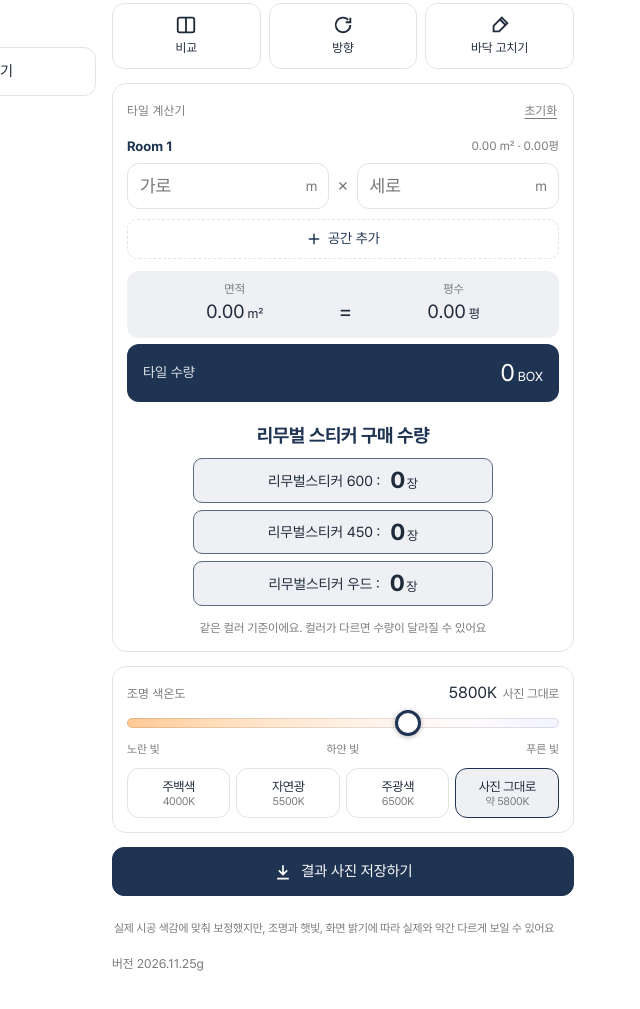
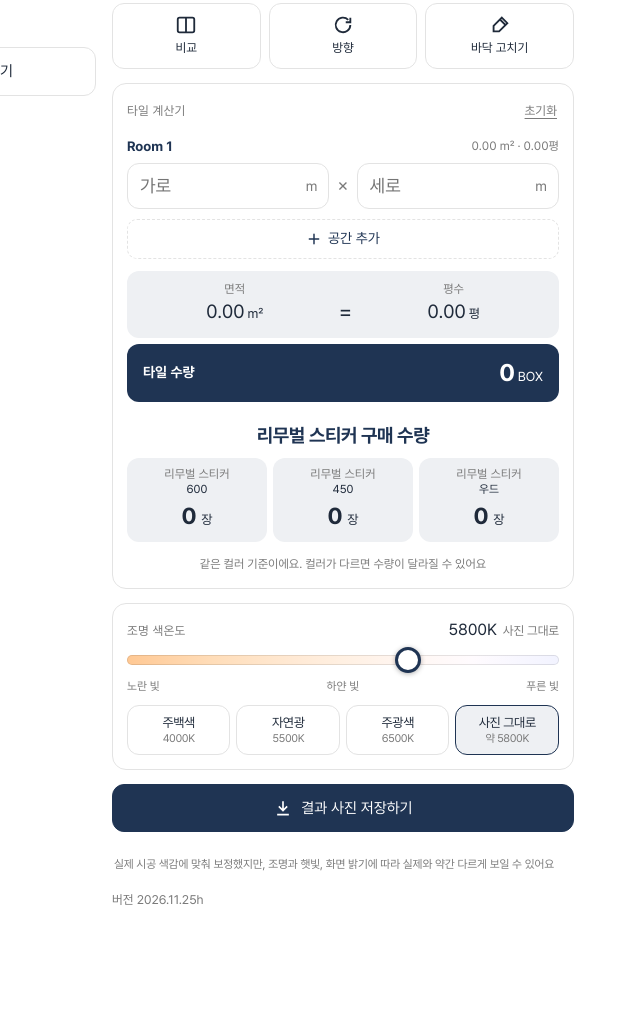
Before and after one commit to ds4eqm-lgtm/floor-preview, a plain HTML site: page index.html in a window 1280 px wide. Shown: the part 579-1588 px from the top of the page, without its empty margins (640-1280 px from the left). After the commit the page ends 1533 px from the top, so only its background shows below. Drawn offline with Linux system fonts and the light colour scheme.

Commit message:
리무벌 스티커 가로 세 칸, 타일 수량 굵게 (2026.11.25h)
Co-Authored-By: Claude Opus 5.5 <noreply@anthropic.com>
Claude-Session: https://claude.ai/code/session_01BGqePryQZJy6PENTDoZnm5

```diff
--- a/index.html
+++ b/index.html
@@ -201,6 +201,9 @@ input[type=range]{width:100%;accent-color:var(--accent);height:28px}
 .calc-out .cbox span{color:inherit;opacity:.85;font-size:14px}
 .calc-out .cbox em{font-size:24px}
 .calc-out .cbox{background:var(--navy,#1f3453);color:#fff}
+/* 타일 수량 글씨 굵게 */
+.calc-out .cbox span,.calc-out .cbox em{font-family:"PretendardB",var(--font);font-weight:700}
+.calc-out .cbox span{opacity:1}
 /* 면적 = 평수 한 칸 */
 .calc-out .carea{grid-column:span 6;flex-direction:row;justify-content:space-evenly;gap:8px;padding:10px 12px}
 .calc-out .carea>div{display:flex;flex-direction:column;align-items:center;gap:1px;min-width:0}
@@ -208,8 +211,11 @@ input[type=range]{width:100%;accent-color:var(--accent);height:28px}
 /* 리무벌 스티커 구매 수량 */
 .cstk{margin-top:20px;text-align:center}
 .cstk-h{margin:0 0 8px;font-family:"PretendardB",var(--font);font-size:19px;font-weight:700;color:var(--title,var(--ink));letter-spacing:-.02em}
-.cstk-r{display:flex;align-items:center;justify-content:center;gap:10px;width:min(100%,300px);min-height:44px;margin:7px auto 0;padding:4px 14px;border:1.5px solid var(--stkline,#5c6b82);border-radius:9px;background:var(--accent-soft);color:var(--ink)}
-.cstk-r span{font-size:14.5px;white-space:nowrap}
+/* 600, 450, 우드 가로 세 칸 나란히 */
+.cstk-row{display:grid;grid-template-columns:repeat(3,minmax(0,1fr));gap:6px}
+.cstk-r{display:flex;flex-direction:column;align-items:center;justify-content:center;gap:2px;min-width:0;padding:9px 4px;border-radius:12px;background:var(--accent-soft);color:var(--ink)}
+.cstk-r span{font-size:12px;color:var(--muted);line-height:1.25;white-space:nowrap}
+.cstk-r span small{display:block;font-size:11.5px;font-weight:700;color:var(--ink)}
 .cstk-r b{font-size:13px;font-weight:400;white-space:nowrap}
 .cstk-r em{font-style:normal;font-family:"PretendardB",var(--font);font-size:23px;font-weight:700;font-variant-numeric:tabular-nums;margin-right:2px;letter-spacing:-.02em}
 .cnote{margin:14px 0 0;text-align:center;font-size:12px;line-height:1.45;color:var(--sub,var(--muted));word-break:keep-all}
@@ -365,7 +371,7 @@ input[type=range]{width:100%;accent-color:var(--accent);height:28px}
   .band-in{padding-block:5px}
   .logo{height:24px}
 }
-/* 2026.11.25g 폰 디자인 (시안): 흰 바탕, 회색 상단 띠, 남색 버튼과 아래 남색 메뉴 줄 */
+/* 2026.11.25h 폰 디자인 (시안): 흰 바탕, 회색 상단 띠, 남색 버튼과 아래 남색 메뉴 줄 */
 #zFull .i-off{display:none}
 #zFull[aria-pressed="true"] .i-on{display:none}
 #zFull[aria-pressed="true"] .i-off{display:inline}
@@ -572,9 +578,11 @@ input[type=range]{width:100%;accent-color:var(--accent);height:28px}
         <!-- 리무벌 스티커 구매 수량: 눈에 띄게 따로 -->
         <div class="cstk" aria-live="polite">
           <p class="cstk-h">리무벌 스티커 구매 수량</p>
-          <div class="cstk-r"><span>리무벌스티커 600 :</span><b><em id="cS600">0</em>장</b></div>
-          <div class="cstk-r"><span>리무벌스티커 450 :</span><b><em id="cS450">0</em>장</b></div>
-          <div class="cstk-r"><span>리무벌스티커 우드 :</span><b><em id="cSWood">0</em>장</b></div>
+          <div class="cstk-row">
+            <div class="cstk-r"><span>리무벌 스티커<small>600</small></span><b><em id="cS600">0</em> 장</b></div>
+            <div class="cstk-r"><span>리무벌 스티커<small>450</small></span><b><em id="cS450">0</em> 장</b></div>
+            <div class="cstk-r"><span>리무벌 스티커<small>우드</small></span><b><em id="cSWood">0</em> 장</b></div>
+          </div>
         </div>
         <p class="cnote">같은 컬러 기준이에요. 컬러가 다르면 수량이 달라질 수 있어요</p>
       </div>
@@ -613,11 +621,11 @@ input[type=range]{width:100%;accent-color:var(--accent);height:28px}
 </div>
 
 <!-- products.js, refine.js, orient.js, camera.js 를 고치면 아래 v= 값과 VERSION 값을 같이 올려야 손님 폰에 바로 반영됨 -->
-<script src="products.js?v=2026.11.25g"></script>
-<script src="refine.js?v=2026.11.25g"></script>
-<script src="orient.js?v=2026.11.25g"></script>
-<script src="camera.js?v=2026.11.25g"></script>
-<script src="samcut.js?v=2026.11.25g"></script>
+<script src="products.js?v=2026.11.25h"></script>
+<script src="refine.js?v=2026.11.25h"></script>
+<script src="orient.js?v=2026.11.25h"></script>
+<script src="camera.js?v=2026.11.25h"></script>
+<script src="samcut.js?v=2026.11.25h"></script>
 <script>
 (function(){
 "use strict";
@@ -633,7 +641,7 @@ const FLOORISH=new Set(["floor","flooring"]);
 /* 창문, 문, 바깥 풍경: 이 둘레에 떨어져 있는 바닥 조각은 베란다나 창밖으로 봄 */
 const OPENING=new Set(["windowpane","door","screen door","curtain","blind","railing","bannister","fence","sky","building","skyscraper","house","tree","mountain","hill","palm"]);
 const HEIC_URL="https://cdn.jsdelivr.net/npm/heic2any@0.0.4/dist/heic2any.min.js";
-const VERSION="2026.11.25g";
+const VERSION="2026.11.25h";
 const bust=u=>u+(u.indexOf("?")<0?"?":"&")+"v="+VERSION;
 const PICK_KEY="floorPickAt";
 /* 바닥 찾는 도중 휴대폰 메모리가 모자라 화면이 꺼졌다 다시 열리는지 알아내기 위한 표시
```
Also changed, not shown: 1 other file.
